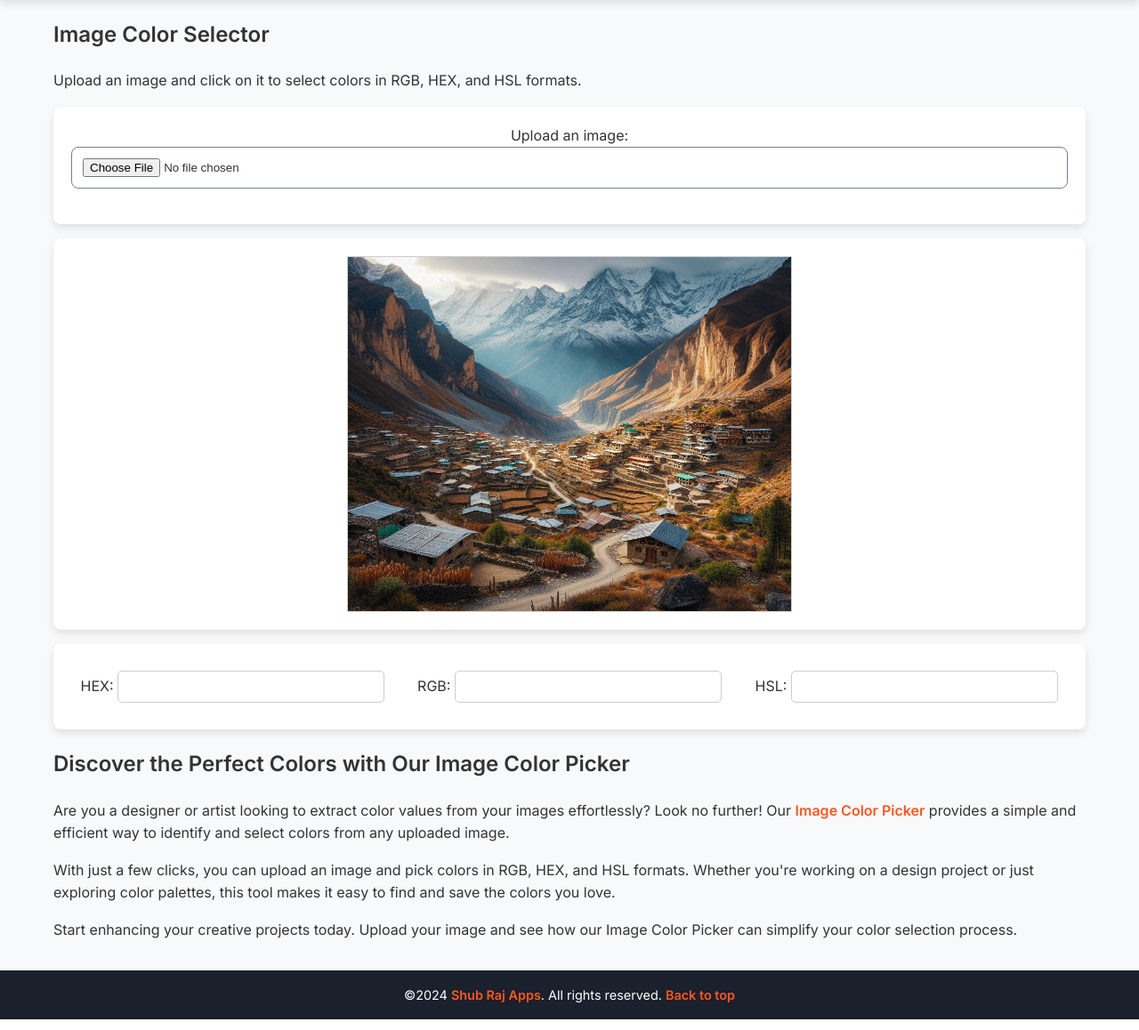
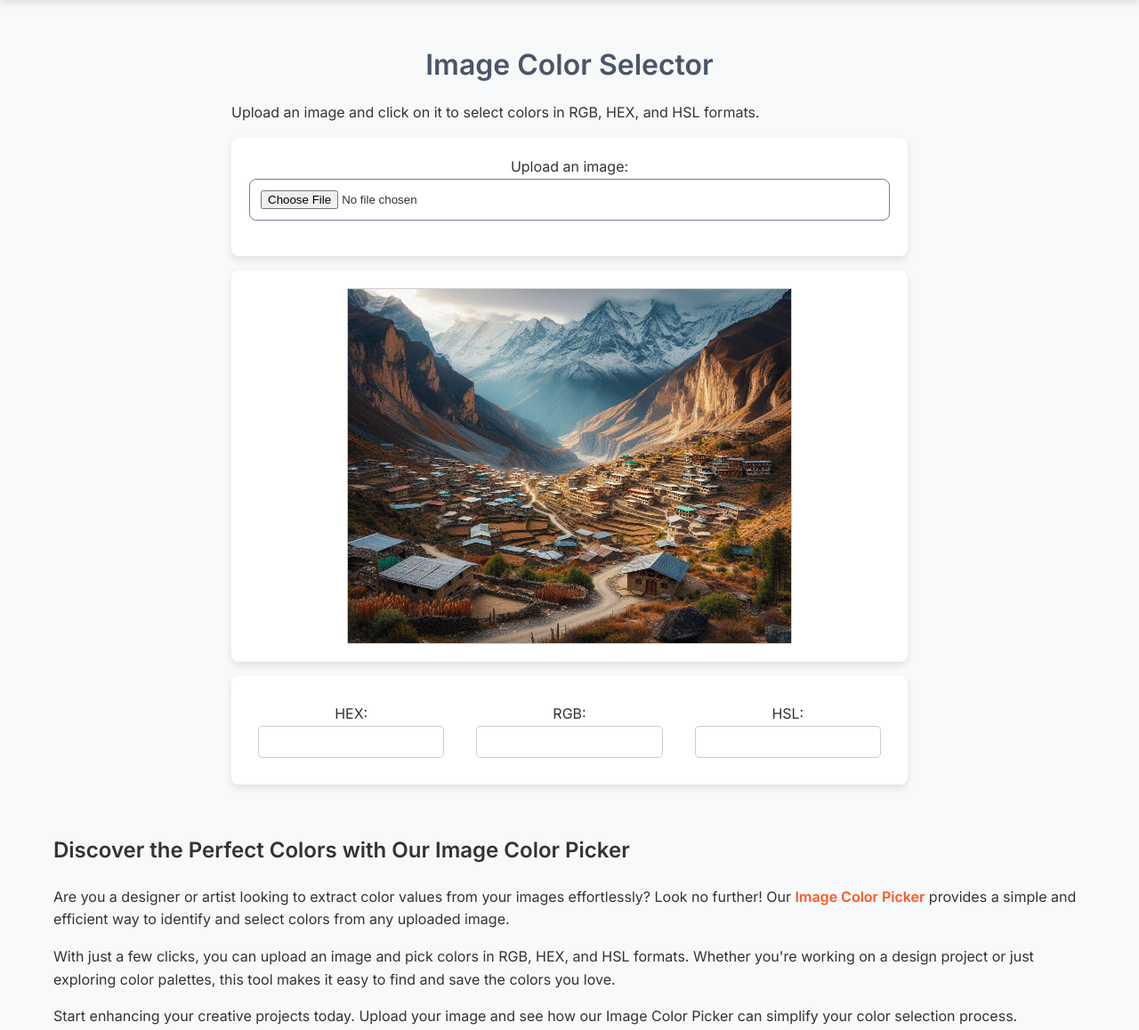
Before and after one commit to shubraj/app.shubraj.com, a Django app: page /image-color-picker/ in a window 1280 px wide. Shown: the part 71-1229 px from the top of the page at 89% size. Run offline with Django 5.2, Linux system fonts and the light colour scheme.

Commit message:
image color picker fixed

```diff
--- a/backend/app/static/app/css/style.css
+++ b/backend/app/static/app/css/style.css
@@ -532,8 +532,7 @@ padding: 0.5rem 1.25rem;
     border-radius: 12px;
     box-shadow: 0 6px 12px rgba(0, 0, 0, 0.1);
     margin: 2rem auto;
-    max-width: 500px;
-    word-break: break-all
+    max-width: 600px;
 }
 
 .header-info h3 {
@@ -909,13 +908,13 @@ padding: 0.5rem 1.25rem;
     text-align: center;
 }
 /* Privacy Policy  */
-.privacy-policy-section {
+.privacy-policy-section, .image-color-picker {
     max-width: 800px;
     margin: auto;
-    padding: 40px 20px;
+    padding: 20px 20px;
     flex: 1;
 }
-.privacy-policy-section h2 {
+.privacy-policy-section h2, .image-color-picker h2 {
     text-align: center;
     color: var(--accent-color);
     font-size: 2rem;
--- a/backend/app/templates/app/image-color-picker.html
+++ b/backend/app/templates/app/image-color-picker.html
@@ -12,6 +12,7 @@
 {% block og_description %}Select and extract colors from your images with our Image Color Picker tool. Ideal for designers seeking to capture color values for their projects.{% endblock %}
 
 {% block content %}
+<div class="privacy-policy-section">
     <h2>Image Color Selector</h2>
     <p>Upload an image and click on it to select colors in RGB, HEX, and HSL formats.</p>
 
@@ -41,7 +42,7 @@
             <input type="text" id="hslValue" readonly>
         </div>
     </div>
-
+</div>
 <section class="seo-blog">
     <h2>Discover the Perfect Colors with Our Image Color Picker</h2>
     <p>
```
Also changed, not shown: backend/test.py (added). Lines whose indentation alone changed are shown as unchanged.
